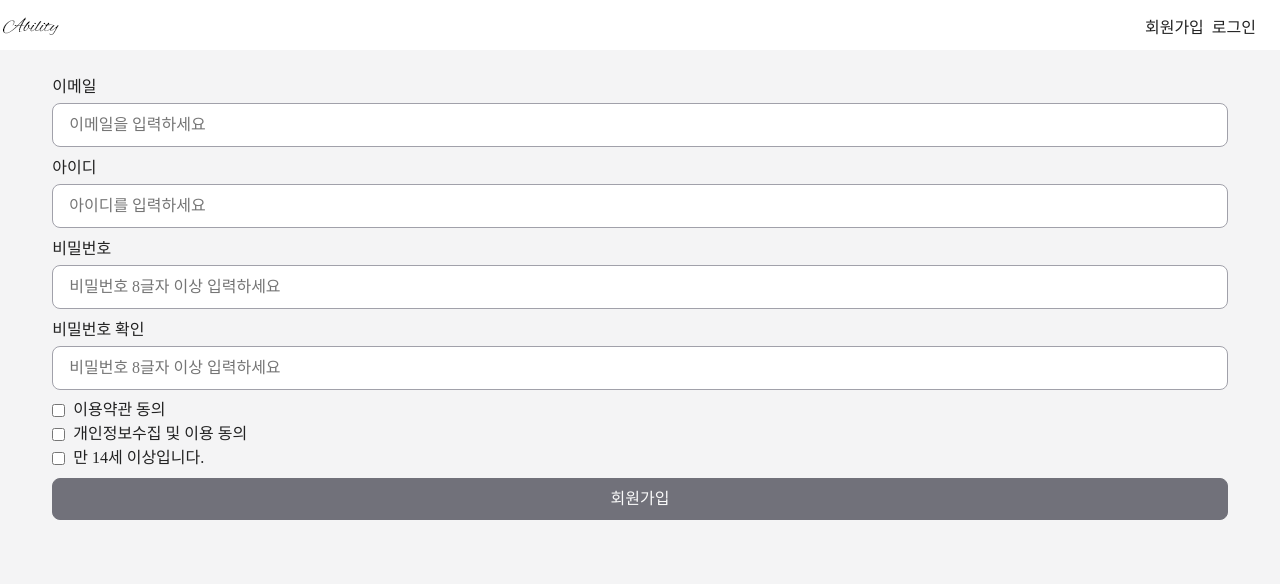
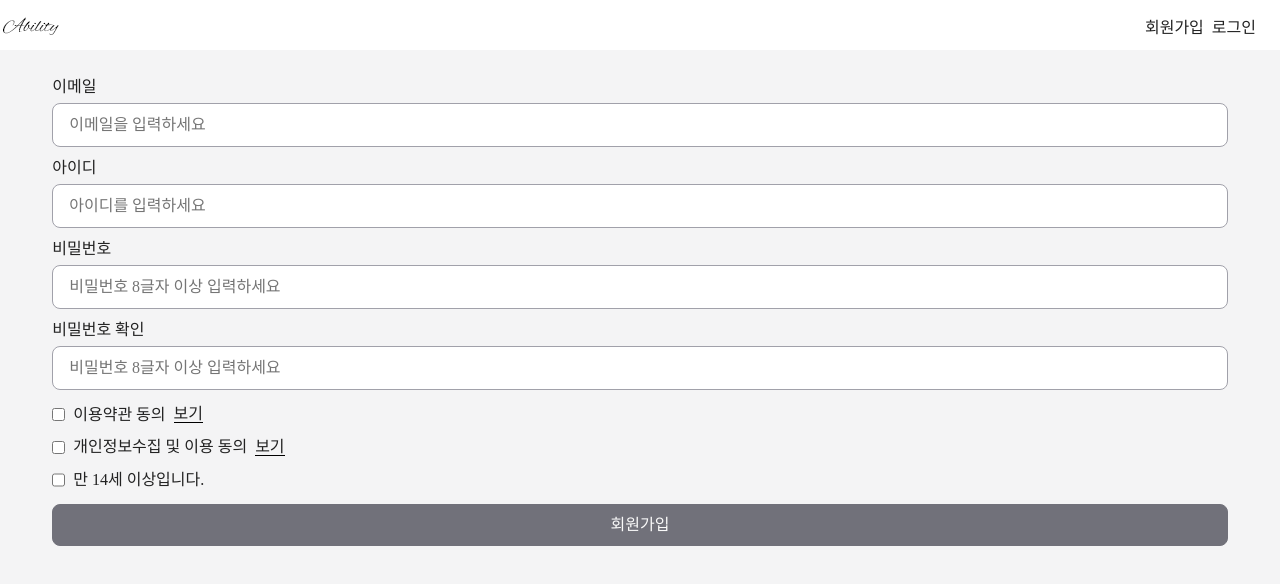
Before and after one commit to meteor-or/Ability-viewer, a React (Create React App) app: page /signup in a window 1280 px wide. Shown: the top 584 px of the page. Built offline with nearby package versions, Linux system fonts and the light colour scheme; a web font is replaced by a local one.

Commit message:
[Feat] 회원가입 api 연결 기능 구현
- 이메일이 array로 들어가서 따로 분리

```diff
--- a/src/Page/SignupPage.js
+++ b/src/Page/SignupPage.js
@@ -7,35 +7,41 @@ const SignupPage = () => {
 	const {userStore} = indexStore();
 
 	const [signupEmail,setSignupEmail] = useState('')
+	const [emailList,setEmailList] = useState()
 	const [signupId, setSignupId ] = useState('')
 	const [signupPw, setSignupPw ] = useState('')
 
 	const frequencyEmails = ['@naver.com','@gmail.com','@daum.net','@hanmail.net', '@yahoo.com', '@outlook.com','@nate.com','@kakao.com']
 
 	const onChangeEmail = (e) => {
-		const newValue = frequencyEmails.map((email)=>(
+		const userEmails = frequencyEmails.map((email)=>(
 			e.target.value.includes("@") ?
 				e.target.value.split("@")[0] + email :
 				e.target.value + email
 		))
-		setSignupEmail(newValue)
+		setEmailList(userEmails)
+		userEmails.map((email)=> (
+			e.target.value == email && setSignupEmail(e.target.value)
+		))
 	}
 
 
 	return (
 		<div>
 			<div className='px-24 py-24 w-full flex f-column f-ai-center'>
-			<form>
+			<form onSubmit={e => e.preventDefault()}>
+				<fieldset>
 				<label htmlFor='email'>이메일</label>
 				<input
+				id='signupEmail'
 				className='unset border-box w-full bg-white br-8 px-16 py-12 b-400 my-8 active-b-800 fs-16' type="email"
 				list='email'
 				placeholder='이메일을 입력하세요'
 				onChange={onChangeEmail}
 				required/>
 				<datalist id="email">
-				{signupEmail && signupEmail.map((email)=> (
-					<option value={email}/>
+					{emailList && emailList.map((email, idx)=> (
+						<option value={email} key={idx}/>
 					))}
 				</datalist>
 
@@ -66,24 +72,30 @@ const SignupPage = () => {
 				minLength={8}
 				required>
 				</input>
+				</fieldset>
 
-				<label className='flex f-ai-center py-4'>
-				<input type='checkbox'></input>
+
+				<fieldset>
+					<label className='flex f-ai-center py-8'>
+						<input type='checkbox' required />
 						<span className='ml-8'>이용약관 동의</span>
+						<a className='ml-8' style={{borderBottom:"1px solid black"}}>보기</a>
 					</label>
-				<label className='flex f-ai-center py-4'>
-				<input type='checkbox'></input>
+					<label className='flex f-ai-space py-8'>
+						<input type='checkbox' required />
 						<span className='ml-8'>개인정보수집 및 이용 동의</span>
+						<a className='ml-8' style={{borderBottom:"1px solid black"}}>보기</a>
 					</label>
-				<label className='flex f-ai-center py-4'>
-				<input type='checkbox'></input>
+					<label className='flex f-ai-space py-8'>
+						<input type='checkbox' required />
 						<span className='ml-8'>만 14세 이상입니다.</span>
 					</label>
+				</fieldset>
 				<button
+				className='unset border-box br-8 b-500 bg-500 tc-50 w-full px-16 py-12 my-8'
 				type='submit'
-				className='unset border-box br-8 b-500 bg-500 tc-50 w-full px-16 py-12 my-8'
 				style={{textAlign: 'center', cursor: 'pointer'}}
-				onClick={()=>{userStore.handleSignup(signupEmail,signupId, signupPw)}}
+				onClick={()=>{userStore.handleSignup(signupId, signupEmail, signupPw)}}
 				>회원가입</button>
 			</form>
 			</div>
--- a/src/store/userStore.js
+++ b/src/store/userStore.js
@@ -13,12 +13,21 @@ class UserStore {
       {
         online: observable,
 
+				handleSignup: action,
         handleLogin: action,
 				handleLogout: action,
       }
     )
   }
 
+	handleSignup (id, email, pw) {
+		const request = {
+			"id": id,
+			"email": email,
+			"password" : pw
+		};
+		this.#setSignup(request);
+	}
   handleLogin (id, pw) {
 		const request = {
 			"id" : id,
@@ -31,6 +40,13 @@ class UserStore {
 		this.#setLogout();
 	}
 
+	async #setSignup (request) {
+		try {
+			const response = await axios.post('https://ability-backend.azurewebsites.net/users', request);
+		} catch (err) {
+			console.log(err)
+		}
+  }
 	async #setLogin (request) {
 		try {
 			const response = await axios.post('https://ability-backend.azurewebsites.net/login', request);
```
Lines whose indentation alone changed are shown as unchanged.
